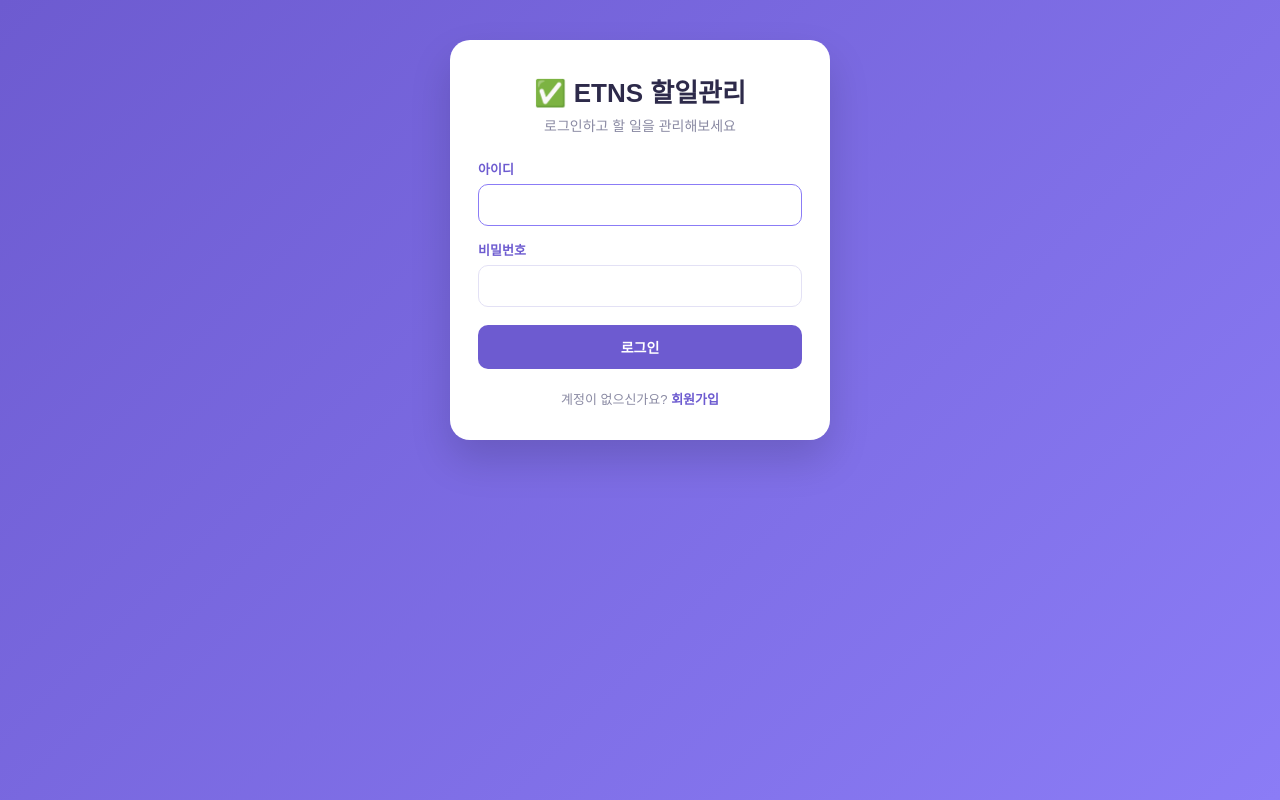
After one commit to sunnyahn2000-tech/20260915_ETNS_G, a Flask app: page /login in a window 1280 px wide. The commit adds this page. Run offline with Flask 3, Linux system fonts and the light colour scheme; some libraries are stand-ins or nearby versions.

Commit message:
Add user accounts with login/logout
Todos now belong to a signed-in user (users table, password hashing via
werkzeug, session-based auth) instead of being shared by anyone who opens
the site. Every route except /login and /register now requires sign-in.

Co-Authored-By: Claude Sonnet 5 <noreply@anthropic.com>

```diff
--- a/app.py
+++ b/app.py
@@ -1,16 +1,19 @@
 import os
 from datetime import datetime
+from functools import wraps
 
 import psycopg2
 import psycopg2.extras
 from dotenv import load_dotenv
-from flask import Flask, g, redirect, render_template, request, url_for
+from flask import Flask, g, redirect, render_template, request, session, url_for
+from werkzeug.security import check_password_hash, generate_password_hash
 
 load_dotenv()
 
 DATABASE_URL = os.environ["DATABASE_URL"]
 
 app = Flask(__name__)
+app.secret_key = os.environ["SECRET_KEY"]
 
 
 def get_db():
@@ -32,6 +35,16 @@ def init_db():
         with conn.cursor() as cur:
             cur.execute(
                 """
+                CREATE TABLE IF NOT EXISTS users (
+                    id SERIAL PRIMARY KEY,
+                    username TEXT UNIQUE NOT NULL,
+                    password_hash TEXT NOT NULL,
+                    created_at TEXT NOT NULL
+                )
+                """
+            )
+            cur.execute(
+                """
                 CREATE TABLE IF NOT EXISTS todos (
                     id SERIAL PRIMARY KEY,
                     task TEXT NOT NULL,
@@ -40,54 +53,139 @@ def init_db():
                 )
                 """
             )
+            cur.execute(
+                "ALTER TABLE todos ADD COLUMN IF NOT EXISTS user_id INTEGER REFERENCES users(id)"
+            )
         conn.commit()
     finally:
         conn.close()
 
 
+def login_required(view):
+    @wraps(view)
+    def wrapped(*args, **kwargs):
+        if "user_id" not in session:
+            return redirect(url_for("login"))
+        return view(*args, **kwargs)
+
+    return wrapped
+
+
+@app.route("/register", methods=["GET", "POST"])
+def register():
+    if request.method == "POST":
+        username = request.form.get("username", "").strip()
+        password = request.form.get("password", "")
+        error = None
+        if not username or not password:
+            error = "아이디와 비밀번호를 모두 입력해주세요."
+        elif len(password) < 4:
+            error = "비밀번호는 4자 이상이어야 합니다."
+
+        if error is None:
+            db = get_db()
+            with db.cursor() as cur:
+                cur.execute("SELECT id FROM users WHERE username = %s", (username,))
+                if cur.fetchone():
+                    error = "이미 사용 중인 아이디입니다."
+
+        if error is None:
+            db = get_db()
+            with db.cursor() as cur:
+                cur.execute(
+                    "INSERT INTO users (username, password_hash, created_at) VALUES (%s, %s, %s)",
+                    (username, generate_password_hash(password), datetime.now().strftime("%Y-%m-%d %H:%M")),
+                )
+            db.commit()
+            return redirect(url_for("login"))
+
+        return render_template("register.html", error=error, username=username)
+
+    return render_template("register.html", error=None, username="")
+
+
+@app.route("/login", methods=["GET", "POST"])
+def login():
+    if request.method == "POST":
+        username = request.form.get("username", "").strip()
+        password = request.form.get("password", "")
+
+        db = get_db()
+        with db.cursor() as cur:
+            cur.execute("SELECT * FROM users WHERE username = %s", (username,))
+            user = cur.fetchone()
+
+        if user is None or not check_password_hash(user["password_hash"], password):
+            return render_template("login.html", error="아이디 또는 비밀번호가 올바르지 않습니다.", username=username)
+
+        session.clear()
+        session["user_id"] = user["id"]
+        session["username"] = user["username"]
+        return redirect(url_for("index"))
+
+    return render_template("login.html", error=None, username="")
+
+
+@app.route("/logout", methods=["POST"])
+def logout():
+    session.clear()
+    return redirect(url_for("login"))
+
+
 @app.route("/")
+@login_required
 def index():
     db = get_db()
     with db.cursor() as cur:
-        cur.execute("SELECT * FROM todos ORDER BY done ASC, id DESC")
+        cur.execute(
+            "SELECT * FROM todos WHERE user_id = %s ORDER BY done ASC, id DESC",
+            (session["user_id"],),
+        )
         todos = cur.fetchall()
     total = len(todos)
     done_count = sum(1 for t in todos if t["done"])
     return render_template(
-        "index.html", todos=todos, total=total, done_count=done_count
+        "index.html", todos=todos, total=total, done_count=done_count, username=session["username"]
     )
 
 
 @app.route("/add", methods=["POST"])
+@login_required
 def add():
     task = request.form.get("task", "").strip()
     if task:
         db = get_db()
         with db.cursor() as cur:
             cur.execute(
-                "INSERT INTO todos (task, done, created_at) VALUES (%s, FALSE, %s)",
-                (task, datetime.now().strftime("%Y-%m-%d %H:%M")),
+                "INSERT INTO todos (task, done, created_at, user_id) VALUES (%s, FALSE, %s, %s)",
+                (task, datetime.now().strftime("%Y-%m-%d %H:%M"), session["user_id"]),
             )
         db.commit()
     return redirect(url_for("index"))
 
 
 @app.route("/toggle/<int:todo_id>", methods=["POST"])
+@login_required
 def toggle(todo_id):
     db = get_db()
     with db.cursor() as cur:
         cur.execute(
-            "UPDATE todos SET done = NOT done WHERE id = %s", (todo_id,)
+            "UPDATE todos SET done = NOT done WHERE id = %s AND user_id = %s",
+            (todo_id, session["user_id"]),
         )
     db.commit()
     return redirect(url_for("index"))
 
 
 @app.route("/delete/<int:todo_id>", methods=["POST"])
+@login_required
 def delete(todo_id):
     db = get_db()
     with db.cursor() as cur:
-        cur.execute("DELETE FROM todos WHERE id = %s", (todo_id,))
+        cur.execute(
+            "DELETE FROM todos WHERE id = %s AND user_id = %s",
+            (todo_id, session["user_id"]),
+        )
     db.commit()
     return redirect(url_for("index"))
 
--- a/static/style.css
+++ b/static/style.css
@@ -194,3 +194,109 @@ header h1 {
   padding: 24px 0;
   font-size: 14px;
 }
+
+/* ---- Top bar (logged-in user / logout) ---- */
+.topbar {
+  display: flex;
+  justify-content: space-between;
+  align-items: center;
+  margin-bottom: 8px;
+}
+
+.topbar-user {
+  font-size: 13px;
+  color: #6d5bd0;
+  font-weight: 600;
+}
+
+.topbar form {
+  margin: 0;
+}
+
+.logout-btn {
+  border: none;
+  background: transparent;
+  color: #b3aecb;
+  font-size: 12.5px;
+  cursor: pointer;
+  padding: 4px 8px;
+}
+
+.logout-btn:hover {
+  color: #e0576f;
+}
+
+/* ---- Auth (login / register) ---- */
+.auth-wrap {
+  max-width: 380px;
+}
+
+.auth-error {
+  background: #fbe9ec;
+  color: #c0324a;
+  border-radius: 10px;
+  padding: 10px 14px;
+  font-size: 13px;
+  margin-bottom: 16px;
+}
+
+.auth-form {
+  display: flex;
+  flex-direction: column;
+  gap: 14px;
+}
+
+.auth-form label {
+  display: flex;
+  flex-direction: column;
+  gap: 6px;
+  font-size: 13px;
+  color: #6d5bd0;
+  font-weight: 600;
+}
+
+.auth-form input {
+  padding: 12px 14px;
+  border: 1px solid #e3e1f5;
+  border-radius: 10px;
+  font-size: 14px;
+  outline: none;
+  color: #2d2a4a;
+}
+
+.auth-form input:focus {
+  border-color: #8b7cf6;
+}
+
+.auth-form button {
+  margin-top: 4px;
+  padding: 12px 20px;
+  border: none;
+  border-radius: 10px;
+  background: #6d5bd0;
+  color: #fff;
+  font-weight: 600;
+  cursor: pointer;
+  font-size: 14px;
+}
+
+.auth-form button:hover {
+  background: #5b4bc4;
+}
+
+.auth-switch {
+  text-align: center;
+  margin: 20px 0 0;
+  font-size: 13px;
+  color: #8a8aa3;
+}
+
+.auth-switch a {
+  color: #6d5bd0;
+  font-weight: 600;
+  text-decoration: none;
+}
+
+.auth-switch a:hover {
+  text-decoration: underline;
+}
--- /dev/null
+++ b/templates/login.html
@@ -0,0 +1,35 @@
+<!DOCTYPE html>
+<html lang="ko">
+<head>
+<meta charset="UTF-8">
+<meta name="viewport" content="width=device-width, initial-scale=1.0">
+<title>로그인 · ETNS 할일관리</title>
+<link rel="stylesheet" href="{{ url_for('static', filename='style.css') }}">
+</head>
+<body>
+  <div class="wrap auth-wrap">
+    <header>
+      <h1>✅ ETNS 할일관리</h1>
+      <p class="subtitle">로그인하고 할 일을 관리해보세요</p>
+    </header>
+
+    {% if error %}
+    <div class="auth-error">{{ error }}</div>
+    {% endif %}
+
+    <form class="auth-form" action="{{ url_for('login') }}" method="post">
+      <label>
+        <span>아이디</span>
+        <input type="text" name="username" value="{{ username }}" autocomplete="username" required autofocus>
+      </label>
+      <label>
+        <span>비밀번호</span>
+        <input type="password" name="password" autocomplete="current-password" required>
+      </label>
+      <button type="submit">로그인</button>
+    </form>
+
+    <p class="auth-switch">계정이 없으신가요? <a href="{{ url_for('register') }}">회원가입</a></p>
+  </div>
+</body>
+</html>
```
Also changed, not shown: templates/index.html (+7 -0 lines), templates/register.html (added, +35 -0 lines), 1 other file.
